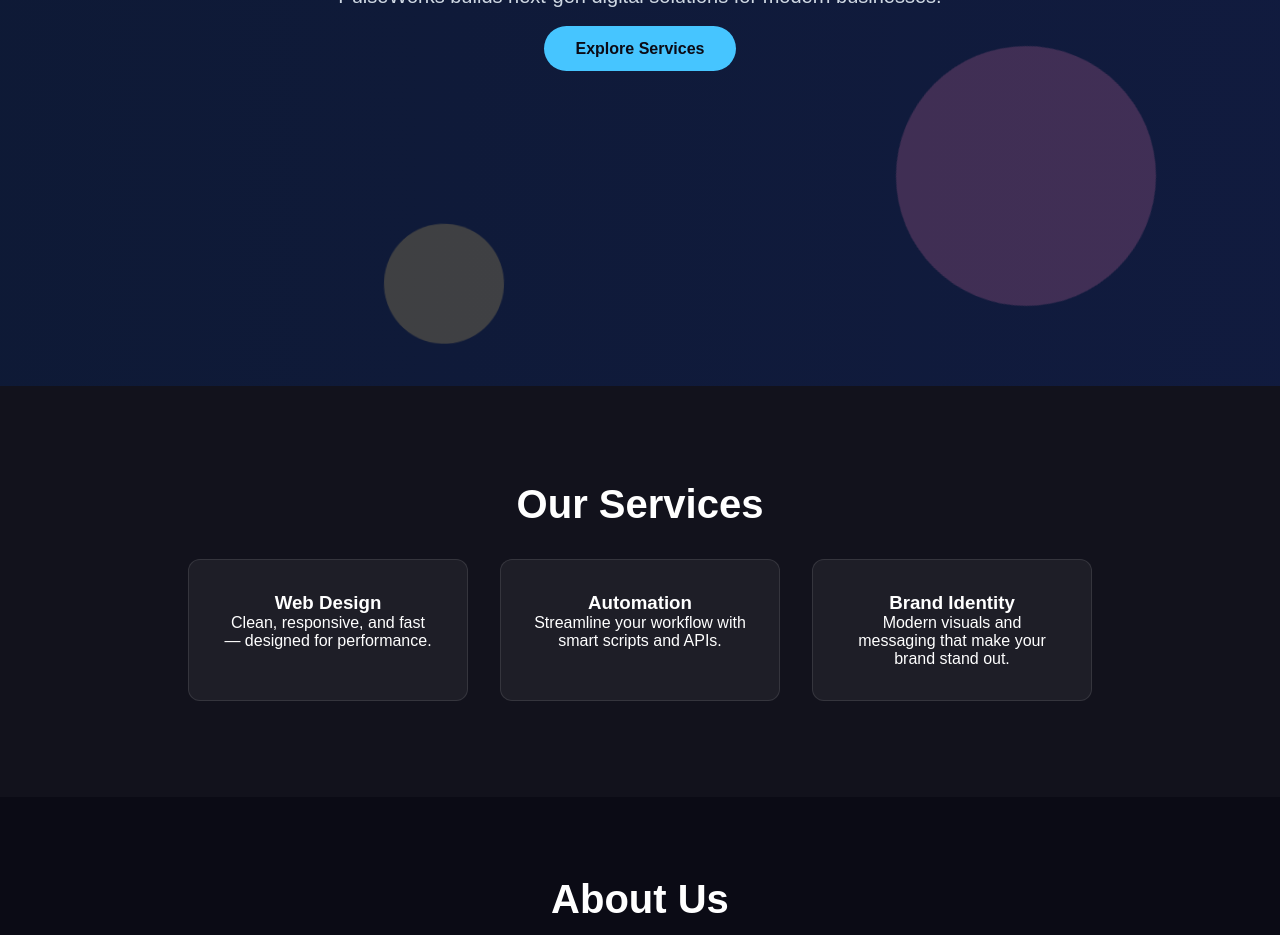
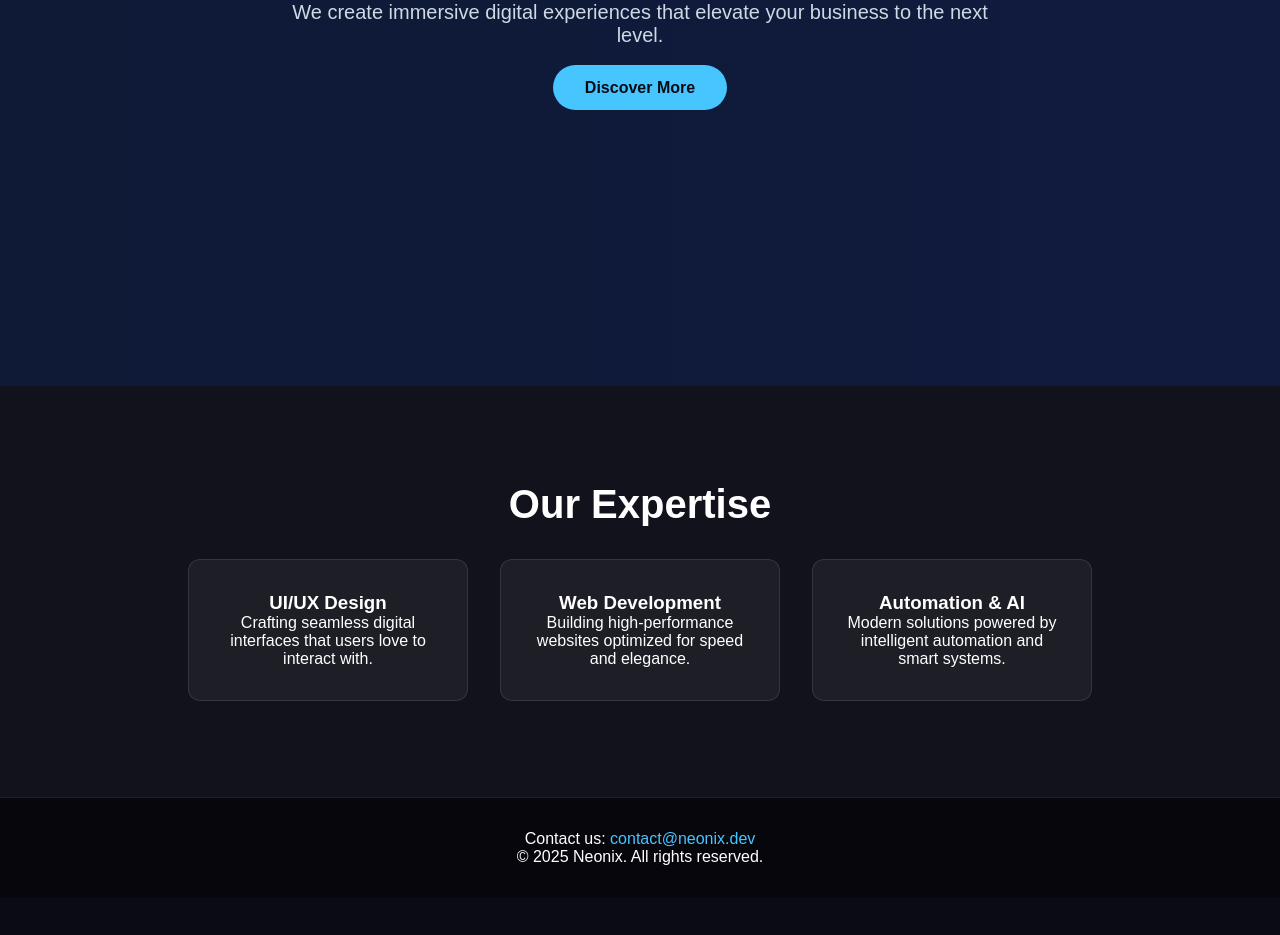
Before and after one commit to VxpeInjected/Website-For-VK, a plain HTML site: page index.html in a window 1280 px wide. Shown: the part 414-1349 px from the top of the page. After the commit the page ends 1312 px from the top, so only its background shows below. Drawn offline with Linux system fonts and the light colour scheme.

Commit message:
Update index.html

```diff
--- a/index.html
+++ b/index.html
@@ -3,12 +3,16 @@
 <head>
   <meta charset="UTF-8" />
   <meta name="viewport" content="width=device-width, initial-scale=1.0" />
-  <title>PulseWorks — Modern Business Solutions</title>
+  <title>Neonix — Modern Digital Agency</title>
   <link rel="stylesheet" href="style.css" />
 </head>
 <body>
+  <div class="background">
+    <div class="pattern"></div>
+  </div>
+
   <header class="navbar">
-    <h1 class="logo">Pulse<span>Works</span></h1>
+    <h1 class="logo">Neon<span>ix</span></h1>
     <nav>
       <ul class="nav-links">
         <li><a href="#services">Services</a></li>
@@ -18,46 +22,35 @@
     </nav>
   </header>
 
-  <div class="background">
-    <div class="shape shape1"></div>
-    <div class="shape shape2"></div>
-    <div class="shape shape3"></div>
-  </div>
-
   <section class="hero">
     <div class="hero-content">
-      <h2>We Bring Ideas To Life</h2>
-      <p>PulseWorks builds next-gen digital solutions for modern businesses.</p>
-      <a href="#services" class="btn">Explore Services</a>
+      <h2>Empowering Brands Through Design & Technology</h2>
+      <p>We create immersive digital experiences that elevate your business to the next level.</p>
+      <a href="#services" class="btn">Discover More</a>
     </div>
   </section>
 
   <section id="services" class="services">
-    <h2>Our Services</h2>
+    <h2>Our Expertise</h2>
     <div class="service-grid">
       <div class="card">
-        <h3>Web Design</h3>
-        <p>Clean, responsive, and fast — designed for performance.</p>
+        <h3>UI/UX Design</h3>
+        <p>Crafting seamless digital interfaces that users love to interact with.</p>
       </div>
       <div class="card">
-        <h3>Automation</h3>
-        <p>Streamline your workflow with smart scripts and APIs.</p>
+        <h3>Web Development</h3>
+        <p>Building high-performance websites optimized for speed and elegance.</p>
       </div>
       <div class="card">
-        <h3>Brand Identity</h3>
-        <p>Modern visuals and messaging that make your brand stand out.</p>
+        <h3>Automation & AI</h3>
+        <p>Modern solutions powered by intelligent automation and smart systems.</p>
       </div>
     </div>
   </section>
 
-  <section id="about" class="about">
-    <h2>About Us</h2>
-    <p>PulseWorks is a creative studio merging design and tech. We craft meaningful, impactful digital experiences for ambitious teams worldwide.</p>
-  </section>
-
   <footer id="contact" class="footer">
-    <p>Contact us: <a href="mailto:info@pulseworks.com">info@pulseworks.com</a></p>
-    <p>© 2025 PulseWorks. All rights reserved.</p>
+    <p>Contact us: <a href="mailto:contact@neonix.dev">contact@neonix.dev</a></p>
+    <p>© 2025 Neonix. All rights reserved.</p>
   </footer>
 </body>
 </html>
```
